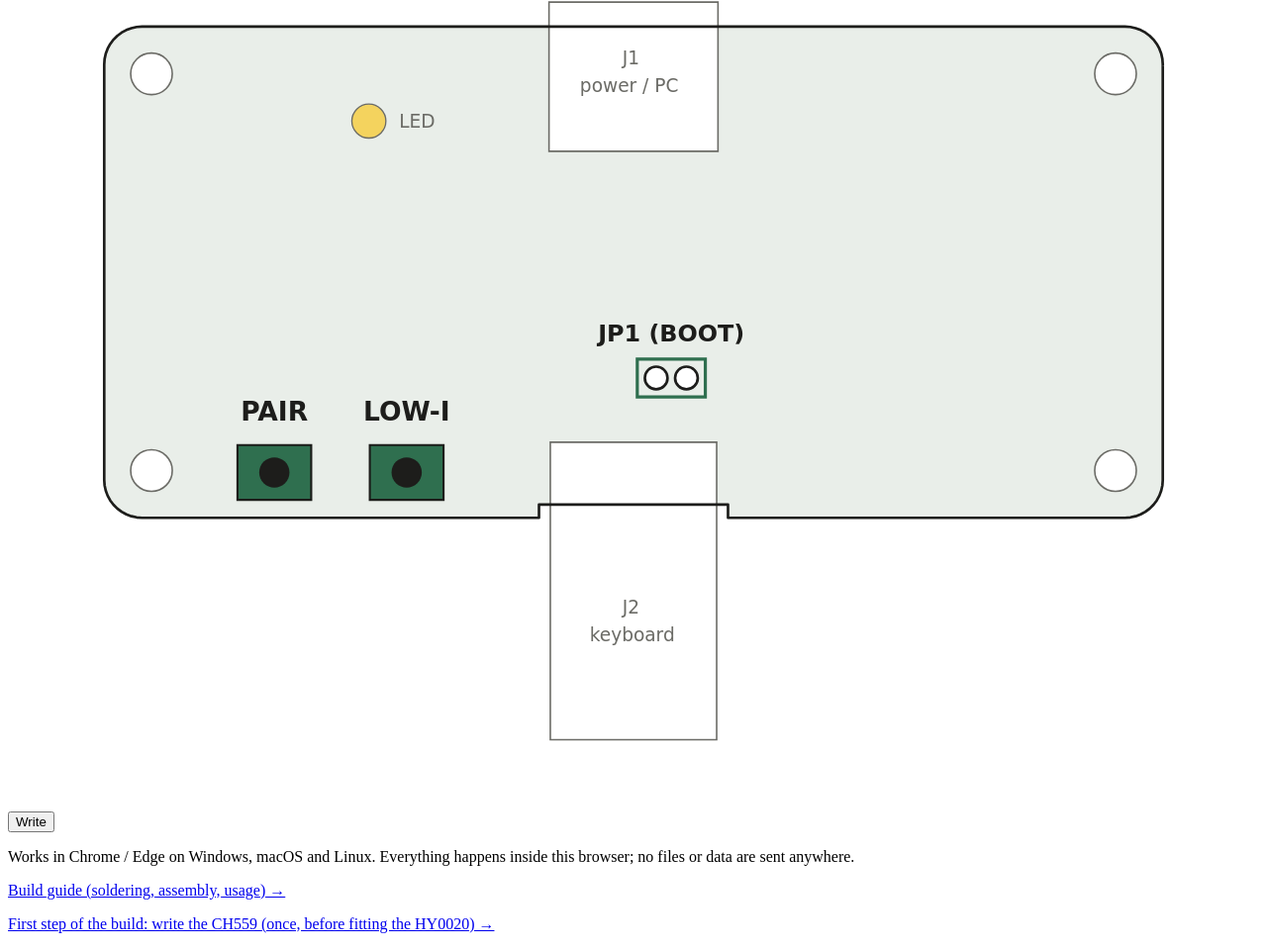
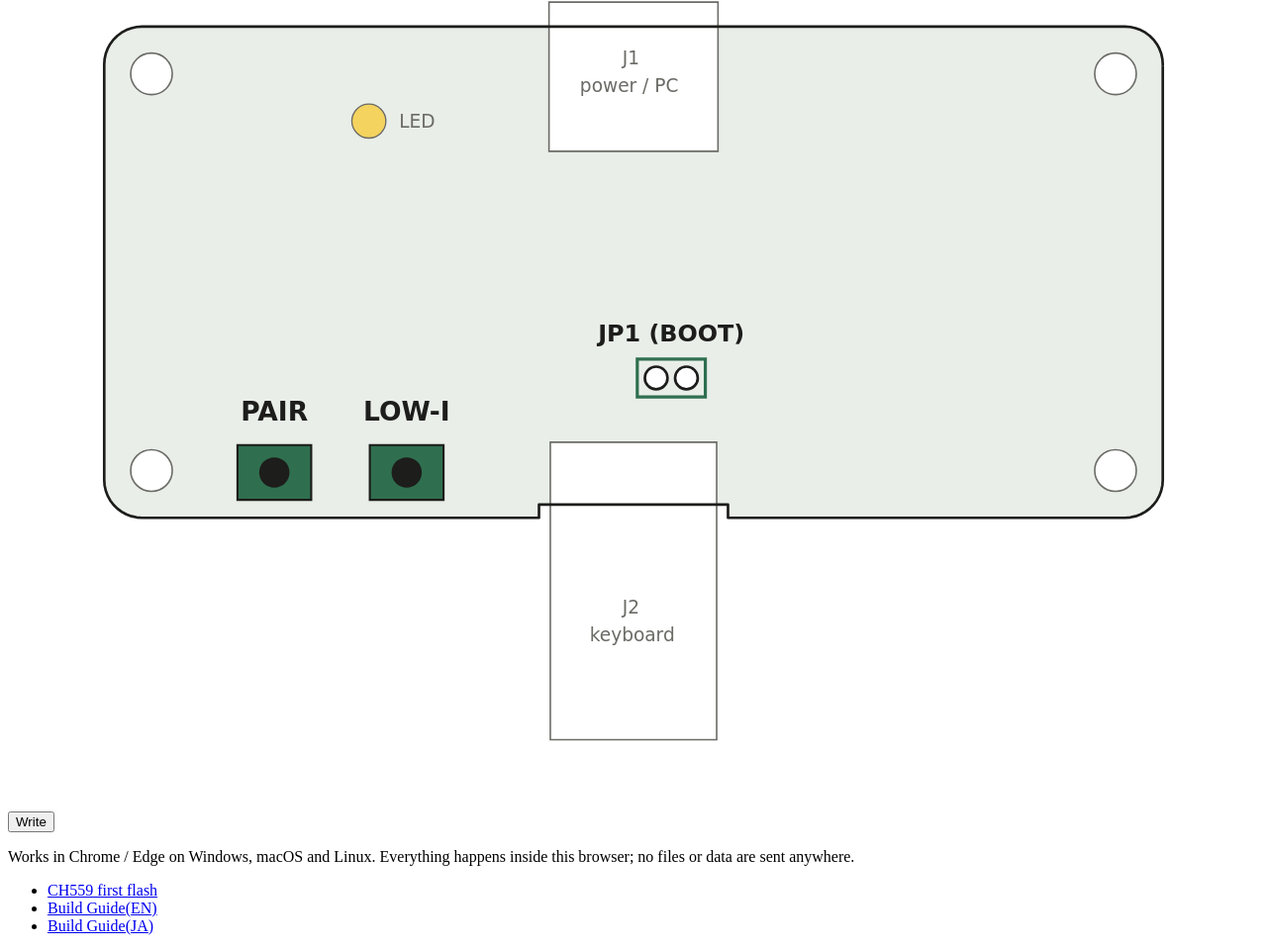
Before and after one commit to darakuneko/kb_bridge, a website with bundled scripts: page docs/index.html in a window 1280 px wide. Shown: the part 489-1450 px from the top of the page at 99% size. Built offline with nearby package versions, Linux system fonts and the light colour scheme.

Commit message:
Updater: README-style link list (CH559 first flash, Build Guide EN / JA)

```diff
--- a/docs/index.html
+++ b/docs/index.html
@@ -4,7 +4,7 @@
 <meta charset="utf-8">
 <meta name="viewport" content="width=device-width, initial-scale=1">
 <title>KB Bridge Updater</title>
-<link rel="stylesheet" href="style.css?v=3">
+<link rel="stylesheet" href="style.css?v=4">
 </head>
 <body>
 <main>
@@ -51,8 +51,11 @@
 
   <footer class="muted">
     <p data-i18n="footer"></p>
-    <p><a id="guide" href="guide_ja.html" data-i18n="guideLink"></a></p>
-    <p><a id="ch559" href="ch559.html" data-i18n="ch559Link"></a></p>
+    <ul class="links">
+      <li><a id="ch559" href="ch559.html">CH559 first flash</a></li>
+      <li><a href="guide_en.html">Build Guide(EN)</a></li>
+      <li><a href="guide_ja.html">Build Guide(JA)</a></li>
+    </ul>
   </footer>
 </main>
 <script type="module" src="js/app.js"></script>
--- a/docs/js/app.js
+++ b/docs/js/app.js
@@ -32,8 +32,6 @@ const TEXT = {
     noFirmware: '（公開中のファームウェアはありません）',
     latest: '（最新）',
     footer: 'Chrome / Edge（Windows・macOS・Linux）で動きます。書き込みはすべてこのブラウザの中で行われ、ファイルや情報が外部に送られることはありません。',
-    guideLink: 'ビルドガイド（はんだ付け・組み立て・使い方）→',
-    ch559Link: '組み立ての最初に: CH559 の書き込み（HY0020 を付ける前に 1 回）→',
   },
   en: {
     lead: 'Write KB Bridge firmware from your browser over USB. Nothing to install.',
@@ -61,8 +59,6 @@ const TEXT = {
     noFirmware: '(no firmware published)',
     latest: ' (latest)',
     footer: 'Works in Chrome / Edge on Windows, macOS and Linux. Everything happens inside this browser; no files or data are sent anywhere.',
-    guideLink: 'Build guide (soldering, assembly, usage) →',
-    ch559Link: 'First step of the build: write the CH559 (once, before fitting the HY0020) →',
   },
 };
 
@@ -82,7 +78,6 @@ function applyText() {
   document.documentElement.lang = lang;
   for (const el of document.querySelectorAll('[data-i18n]')) el.textContent = t(el.dataset.i18n);
   $('lang').textContent = lang === 'ja' ? 'English' : '日本語';
-  $('guide').href = lang === 'ja' ? 'guide_ja.html' : 'guide_en.html';
   $('ch559').href = `ch559.html?lang=${lang}`;
   fillBoards();
 }
--- a/docs/style.css
+++ b/docs/style.css
@@ -69,6 +69,7 @@ button { font: inherit; cursor: pointer; }
 .status.error { color: var(--error); }
 .status.ok { color: var(--ok); font-weight: 600; }
 footer { margin-top: 24px; }
+.links { margin: 8px 0 0; padding-left: 20px; }
 a { color: var(--accent); }
 @media (max-width: 480px) {
   .field { grid-template-columns: 1fr; gap: 4px; }
```
Also changed, not shown: docs/ch559.html (+1 -1 lines), docs/guide_en.html (+1 -1 lines), docs/guide_ja.html (+1 -1 lines).
